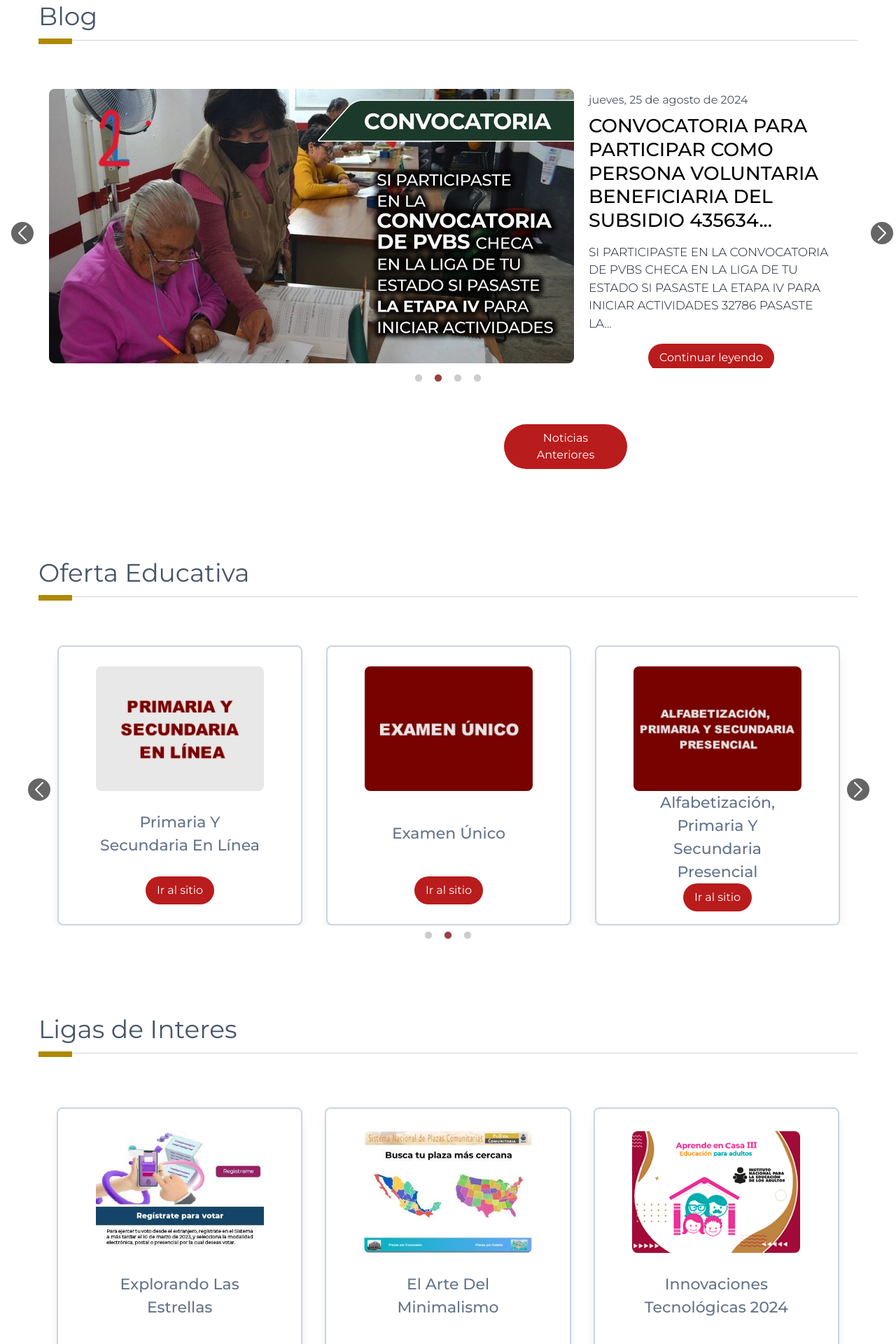
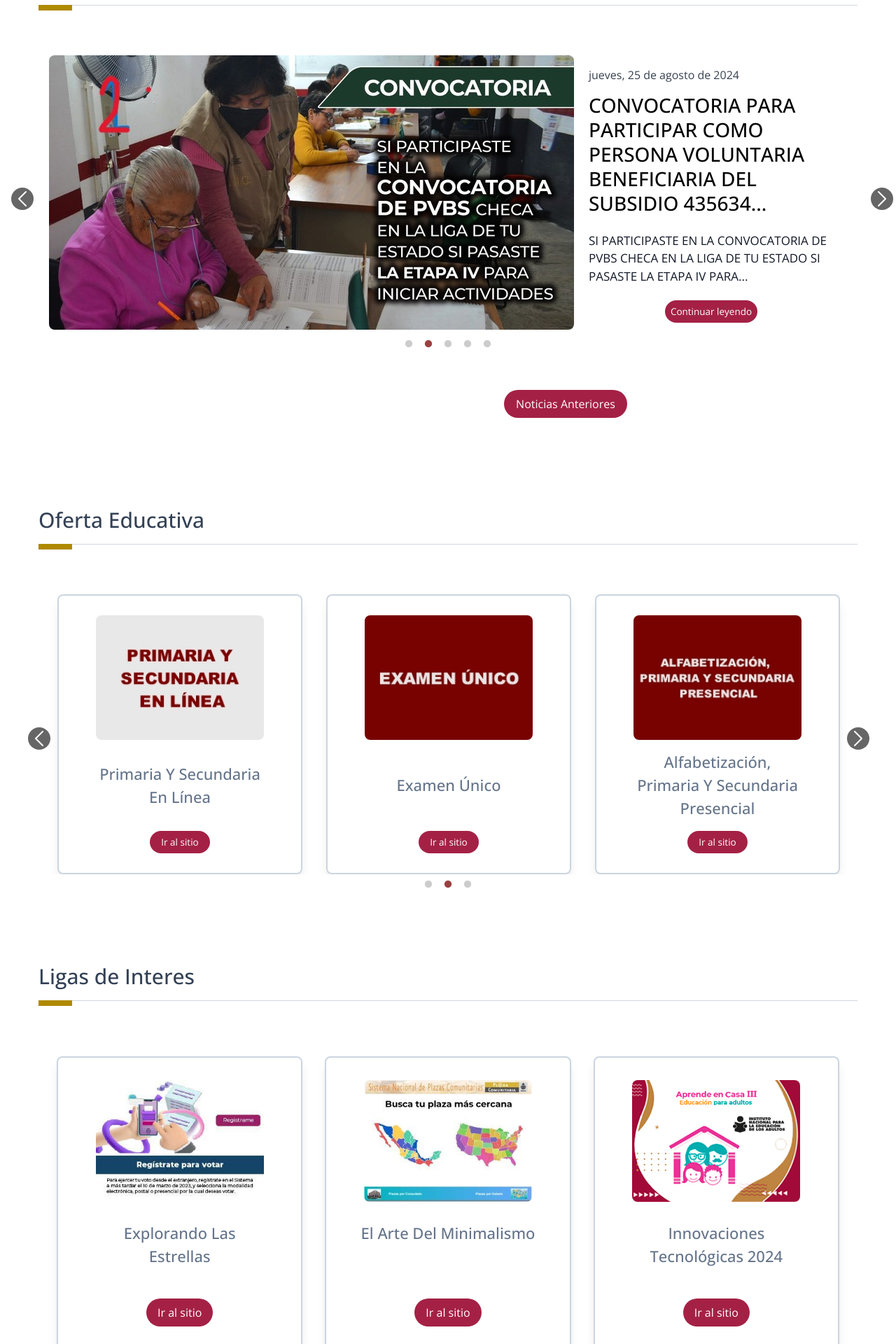
Before and after one commit to ineacdmx2024/inea-web, a Next.js app: page / in a window 1280 px wide. Shown: the part 240-2160 px from the top of the page at 70% size. Built offline with nearby package versions, Linux system fonts and the light colour scheme.

Commit message:
Correcciones - main page

```diff
--- a/src/app/page.jsx
+++ b/src/app/page.jsx
@@ -1,10 +1,10 @@
-import { Montserrat } from "next/font/google"
+import { Open_Sans } from "next/font/google"
 import CarouselBlog from "@/components/CarouselBlog";
 import CarouselOfertEdu from "@/components/CarouselOfertEdu";
 import SeccionLigasInte from "@/components/SeccionLigasInte";
 import Ubicacion from "@/components/Ubicacion";
 
-const montserrat = Montserrat({
+const open_Sans = Open_Sans({
   weight: ["300", "400", "500", "700"],
   styles: ["italic", "normal", "bold", "bold italic", "italic bold"],
   subsets: ["latin"],
@@ -12,39 +12,39 @@ const montserrat = Montserrat({
 
 function page() {
   return (
-    <main className={`mx-auto ${montserrat.className} bg-white`}>
+    <main className={`mx-auto ${open_Sans.className} bg-white`}>
 
-      <div className="mx-auto mt-32 mb-16 w-full letras:w-1/2 medida3:w-4/5 arrow:w-[750px] tablet:w-[1170px]">
-        <h1 className="text-3xl font-normal text-slate-600 mb-2 letras:text-4xl ">Blog</h1>
+      <div className="mx-auto mt-20 mb-16 w-11/12 medida3:w-4/5 arrow:w-[750px] tablet:w-[1170px]">
+        <h1 className="text-2xl font-medium text-slate-700 mb-2 letras:text-3xl ">Blog</h1>
         <div className="flex items-center">
-          <div className="w-12 h-2 bg-[#af8900] mt-1"></div>
+          <div className="w-12 h-2 bg-[#af8900] mt-2"></div>
           <div className="flex-grow h-px bg-gray-300"></div>
         </div>
       </div>
       <CarouselBlog />
 
-      <div className="mx-auto mt-32 mb-16 w-full letras:w-1/2 medida3:w-4/5 arrow:w-[750px] tablet:w-[1170px]">
-        <h1 className="text-3xl font-normal text-slate-600 mb-2 letras:text-4xl ">Oferta Educativa</h1>
+      <div className="mx-auto mt-32 mb-16 w-11/12 medida3:w-4/5 arrow:w-[750px] tablet:w-[1170px]">
+        <h1 className="text-2xl font-medium text-slate-700 mb-2 letras:text-3xl ">Oferta Educativa</h1>
         <div className="flex items-center">
-          <div className="w-12 h-2 bg-[#af8900] mt-1"></div>
+          <div className="w-12 h-2 bg-[#af8900] mt-2"></div>
           <div className="flex-grow h-px bg-gray-300"></div>
         </div>
       </div>
       <CarouselOfertEdu />
 
-      <div className="my-20 mx-auto mt-32 mb-16 w-full letras:w-1/2 medida3:w-4/5 arrow:w-[750px] tablet:w-[1170px]">
-        <h1 className="text-3xl font-normal text-slate-600 mb-2 letras:text-4xl ">Ligas de Interes</h1>
+      <div className="my-20 mx-auto mt-32 mb-16 w-11/12 medida3:w-4/5 arrow:w-[750px] tablet:w-[1170px]">
+        <h1 className="text-2xl font-medium text-slate-700 mb-2 letras:text-3xl ">Ligas de Interes</h1>
         <div className="flex items-center">
-          <div className="w-12 h-2 bg-[#af8900] mt-1"></div>
+          <div className="w-12 h-2 bg-[#af8900] mt-2"></div>
           <div className="flex-grow h-px bg-gray-300"></div>
         </div>
       </div>
       <SeccionLigasInte />
 
-      <div className="my-20 mx-auto mt-32 mb-16 w-full letras:w-1/2 medida3:w-4/5 arrow:w-[750px] tablet:w-[1170px]">
-        <h1 className="text-3xl font-normal text-slate-600 mb-2 letras:text-4xl ">Ubicación</h1>
+      <div className="my-20 mx-auto mt-32 mb-16 w-11/12 medida3:w-4/5 arrow:w-[750px] tablet:w-[1170px]">
+        <h1 className="text-2xl font-medium text-slate-700 mb-2 letras:text-3xl ">Ubicación</h1>
         <div className="flex items-center">
-          <div className="w-12 h-2 bg-[#af8900] mt-1"></div>
+          <div className="w-12 h-2 bg-[#af8900] mt-2"></div>
           <div className="flex-grow h-px bg-gray-300"></div>
         </div>
       </div>
--- a/src/components/CarouselBlog.jsx
+++ b/src/components/CarouselBlog.jsx
@@ -1,10 +1,17 @@
 "use client";
 import Image from "next/image";
 import Slider from "react-slick";
+import { Open_Sans } from "next/font/google"
 import "slick-carousel/slick/slick.css";
 import "slick-carousel/slick/slick-theme.css";
 import { useState, useEffect } from "react";
 import Link from "next/link";
+
+const open_Sans = Open_Sans({
+  weight: ["300", "400", "500", "700"],
+  styles: ["italic", "normal", "bold", "bold italic", "italic bold"],
+  subsets: ["latin"],
+});
 
 const truncateText = (text, maxWords) => {
   const words = text.split(' ');
@@ -173,6 +180,14 @@ const CarouselBlog = ({item}) => {
       content:
         "Si participaste en la convocatoria de PVBS checa en la liga de tu estado si pasaste la etapa IV para iniciar actividades 3456",
     },
+    {
+      image: "/imagePrueba/prueba4.jpg",
+      date: "martes, 10 de septiembre de 2024",
+      title:
+        "CONVOCATORIA PARA PARTICIPAR COMO",
+      content:
+        "Si participaste en la convocatoria Si participaste en la convocatoria de PVBS checa en la liga de tu estado si pasaste",
+    },
   ];
 
   return (
@@ -200,10 +215,10 @@ const CarouselBlog = ({item}) => {
           transform: scale(1.2);
         }
       `}</style>
-      <Slider {...settings} className=" mx-auto !z-5">
+      <Slider {...settings} className="mx-auto !z-5">
         {news.map((item, index) => (
           <div key={index} className="px-4">
-            <div className="w-full letras:w-2/3 arrow:w-[750px] medida3:w-4/5 h-auto mx-auto flex flex-col tablet:flex-row tablet:w-[1142px] tablet:h-[390px] justify-between bg-white rounded-xl ">
+            <div className="w-full letras:w-full arrow:w-[750px] medida3:w-4/5 h-auto mx-auto flex flex-col tablet:flex-row tablet:w-[1142px] tablet:h-[390px] justify-between bg-white rounded-xl ">
               {/* Div de la imagen */}
               <div className=" m-auto w-auto arrow:w-[750px]">
                 <Image
@@ -216,18 +231,18 @@ const CarouselBlog = ({item}) => {
               </div>
 
               {/* Div del texto */}
-              <article className="mt-5 tablet:m-0 w-auto tablet:w-[390px] px-5 py-1 m-auto arrow:w-[750px]">
-                <p className="letras:text-base text-gray-600 text-sm mb-2">{item.date}</p>
-                <h2 className="letras:text-[27px] text-[20px] leading-tight font-medium mb-4">
+              <article className={`${open_Sans.className} flex flex-col justify-between pt-4 mt-5 tablet:m-0 w-auto tablet:w-[390px] px-5 py-2 m-auto arrow:w-[750px]`}>
+                <p className="letras:text-base text-gray-700 text-sm mb-2 ">{item.date}</p>
+                <h2 className="letras:text-[28px] text-[20px] leading-tight font-medium mb-4">
                   {truncateText(item.title, 10)}
                 </h2>
                 <p className="letras:text-[17px] text-gray-900 font-light text-[14px] mb-4 uppercase">
-                  {truncateText(item.content, 25)}
+                  {truncateText(item.content, 20)}
                 </p>
 
                 <div className="overflow-visible !z-10">
-                  <button className="m-auto letras:ml-auto bg-red-700 text-white py-2 px-4 hover:bg-red-800 rounded-full block">
-                    <p className="text-xs letras:text-base">Continuar leyendo</p>
+                  <button className="m-auto letras:ml-auto bg-[#a42145] text-white py-2 px-2 hover:bg-[#8a1b39] rounded-full block">
+                    <p className="text-xs letras:text-[13.5px]">Continuar leyendo</p>
                   </button>
                 </div>
               </article>
@@ -237,7 +252,7 @@ const CarouselBlog = ({item}) => {
       </Slider>
       <div className="flex justify-end m-auto">
         <Link
-          className="mt-20 mr-[1rem] lg:mr-[5rem] xl:mr-[24rem] w-36 text-center bg-red-700 text-white py-2 px-4 hover:bg-red-800 rounded-full block letras:text-base text-xs letras:w-44"
+          className="mt-20 mr-[1rem] lg:mr-[5rem] xl:mr-[24rem] w-36 text-center bg-[#a42145] text-white py-2 px-4 hover:bg-[#8a1b39] rounded-full block letras:text-base text-xs letras:w-44"
           href={"/#"}
         >
           <p>Noticias Anteriores</p>
--- a/src/components/CarouselOfertEdu.jsx
+++ b/src/components/CarouselOfertEdu.jsx
@@ -153,7 +153,7 @@ function CarouselOfertEdu() {
                     <h3 className="text-center text-[18px] letras:text-[22px] text-slate-500 font-medium capitalize">
                       {item.name}
                     </h3>
-                    <button className="bg-red-700 text-white text-xs letras:text-base py-2 px-4 rounded-full hover:bg-red-800 mx-auto block">
+                    <button className="hover:bg-[#8a1b39] text-white text-xs letras:text-[13.5px] py-2 px-4 rounded-full bg-[#a42145] mx-auto block">
                       Ir al sitio
                     </button>
                   </div>
--- a/src/components/SeccionLigasInte.jsx
+++ b/src/components/SeccionLigasInte.jsx
@@ -146,15 +146,15 @@ function SeccionLigasInte() {
       description:
         "Consejos y técnicas de fotógrafos profesionales para ayudarte a tomar fotos impresionantes.",
     },
-    {
-      title: "Cocina Global: Un Viaje Culinario",
-      image: "/imagePrueba/interes8.jpg",
-      link: "https://example.com/article/cocina-global",
-      caption: "Saborea el mundo",
-      date: "2024-06-08",
-      description:
-        "Emprende una aventura culinaria y explora los diversos sabores de la cocina mundial.",
-    },
+    // {
+    //   title: "Cocina Global: Un Viaje Culinario",
+    //   image: "/imagePrueba/interes8.jpg",
+    //   link: "https://example.com/article/cocina-global",
+    //   caption: "Saborea el mundo",
+    //   date: "2024-06-08",
+    //   description:
+    //     "Emprende una aventura culinaria y explora los diversos sabores de la cocina mundial.",
+    // },
     {
       title: "La Psicología de la Felicidad",
       image: "/imagePrueba/interes9.jpg",
@@ -268,7 +268,7 @@ function SeccionLigasInte() {
                     {noticia.title}
                   </h3>
                 </div>
-                <button className="bg-red-700 text-white py-2 px-4 rounded-full hover:bg-red-800 mx-auto block">
+                <button className="bg-[#a42145] text-white py-2 px-4 rounded-full hover:bg-[#8a1b39] mx-auto block letras:text-base text-xs">
                   Ir al sitio
                 </button>
               </div>
@@ -292,7 +292,7 @@ function SeccionLigasInte() {
                       {noticia.title}
                     </h3>
                   </div>
-                  <button className="text-xs letras:text-base bg-red-700 text-white py-2 px-4 rounded-full hover:bg-red-800 mx-auto block">
+                  <button className="text-xs letras:text-[13.5px] bg-[#a42145] text-white py-2 px-4 rounded-full hover:bg-[#8a1b39] mx-auto block">
                     Ir al sitio
                   </button>
                 </div>
@@ -320,7 +320,7 @@ function SeccionLigasInte() {
                       {noticia.title}
                     </h3>
                   </div>
-                  <button className="bg-red-700 text-white text-xs letras:text-base py-2 px-4 rounded-full hover:bg-red-800 mx-auto block">
+                  <button className="bg-[#a42145] text-white text-xs letras:text-[13.5px] py-2 px-4 rounded-full hover:bg-[#8a1b39] mx-auto block">
                     Ir al sitio
                   </button>
                 </div>
```
